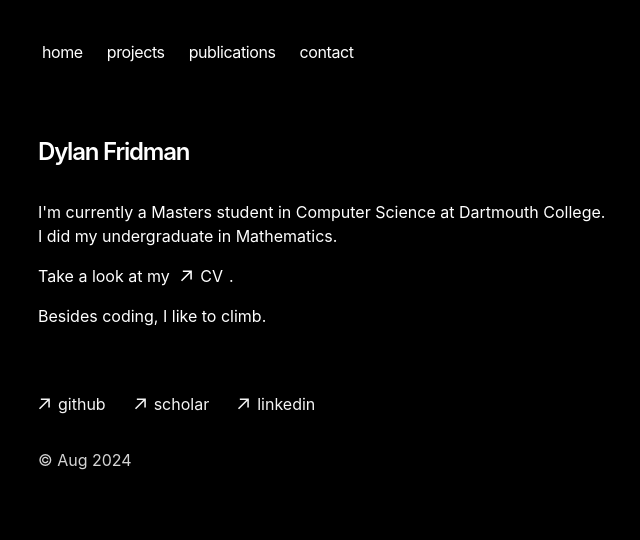
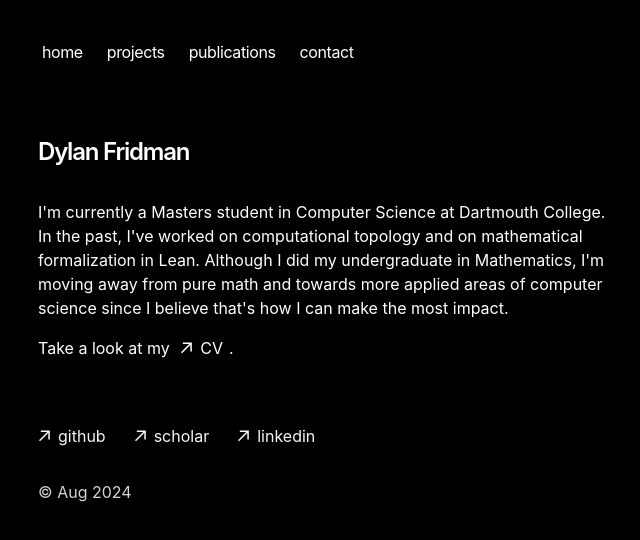
Before and after one commit to Raikhen/portfolio, a Next.js app: page / in a window 1280 px wide. Shown: the top 540 px of the page, without its empty margins (314-954 px from the left). Built offline with nearby package versions, Linux system fonts and the light colour scheme.

Commit message:
Updated intro section

```diff
--- a/app/page.tsx
+++ b/app/page.tsx
@@ -7,17 +7,16 @@ export default function Page() {
         Dylan Fridman
       </h1>
       <p className="mb-4">
-        {`I'm currently a Masters student in Computer Science at Dartmouth College.
-        I did my undergraduate in Mathematics.`}
+        {`I'm currently a Masters student in Computer Science at Dartmouth College. In the past,
+        I've worked on computational topology and on mathematical formalization in Lean.
+        Although I did my undergraduate in Mathematics, I'm moving away from pure math and towards
+        more applied areas of computer science since I believe that's how I can make the most impact.`}
       </p>
-      <p className="mb-4">
+      <p>
         {`Take a look at my `}
         <StyledLink inParagraph href="/cv.pdf">CV</StyledLink>
         .
       </p>
-      <p>
-        {`Besides coding, I like to climb.`}
-      </p>
     </section>
   )
 }
```
